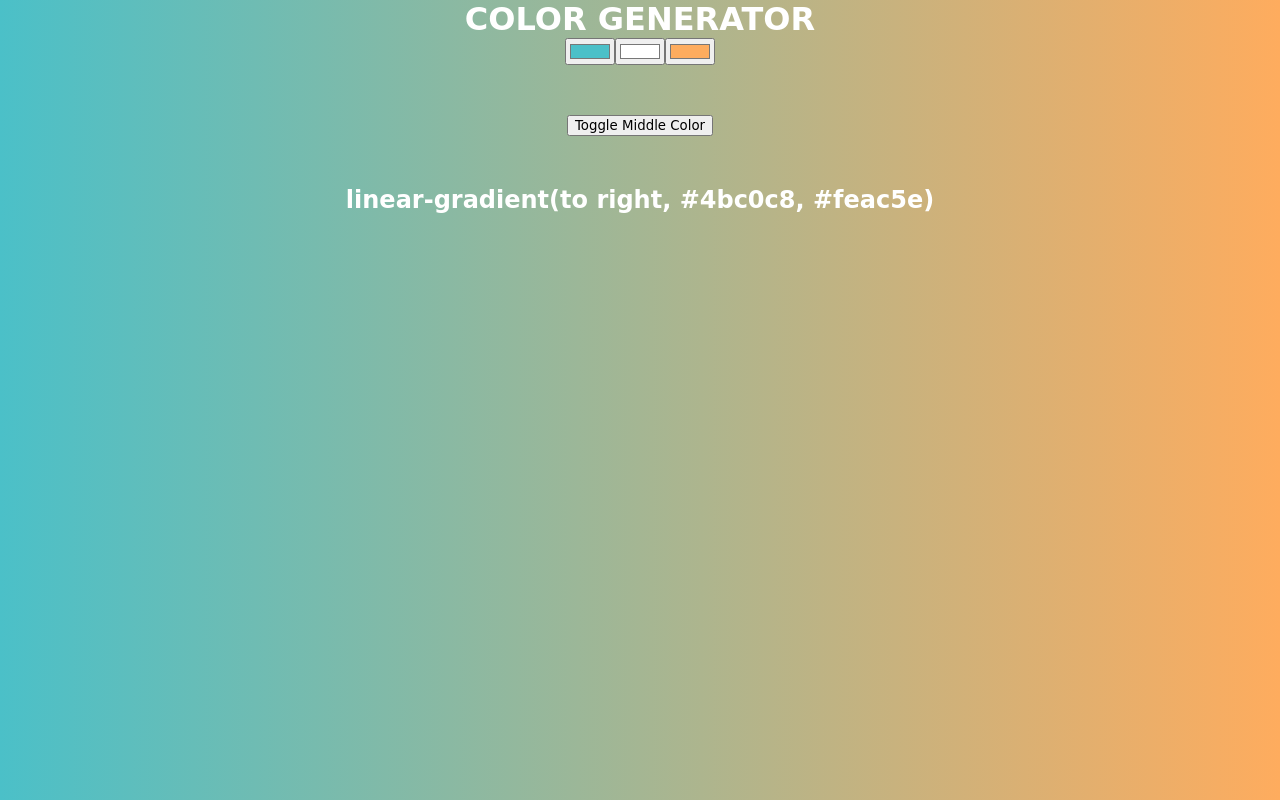
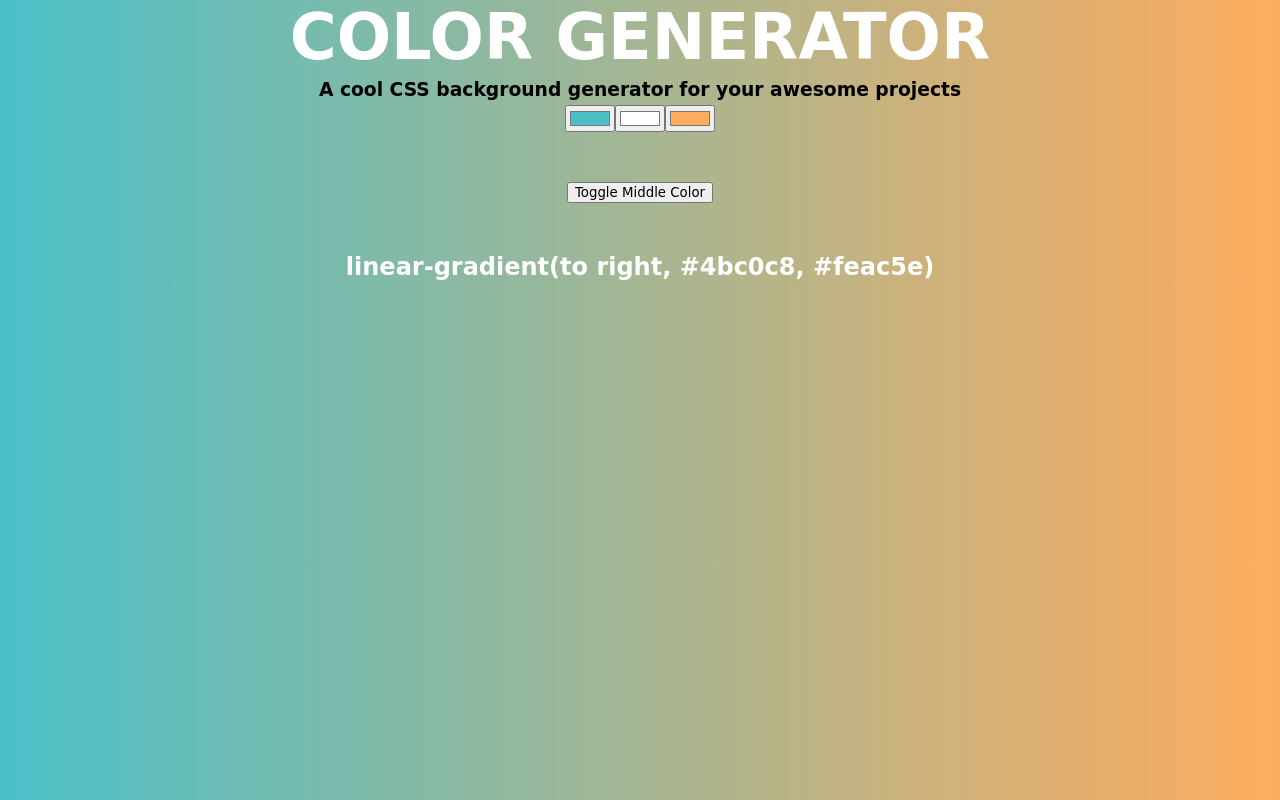
Before and after one commit to vtmpenyana/csscolorgen, a plain HTML site: page index.html in a window 1280 px wide. Both pictures are taken after a click on the button "Toggle Middle Color". Drawn offline with nearby package versions, Linux system fonts and the light colour scheme; a web font is replaced by a local one.

Commit message:
ES6 + code clean up

```diff
--- a/index.html
+++ b/index.html
@@ -2,6 +2,11 @@
 <html>
 <head>
 	<title>Background Generator</title>
+
+	<!-- animate.css -->
+	<head>
+  		<link rel="stylesheet" href="https://cdnjs.cloudflare.com/ajax/libs/animate.css/3.7.2/animate.min.css">
+	</head>
 
 	<!-- fonts -->
 	<link href="https://fonts.googleapis.com/css2?family=Baloo+Paaji+2:wght@400;700&display=swap" rel="stylesheet">
@@ -16,6 +21,9 @@
 	<div class="myContainer">
 		<h1 id="header">Color generator</h1>
 	</div>
+	<div id="slogan">
+		<h3 class="animated bounceInDown">A cool CSS background generator for your awesome projects</h3>
+	</div>
 	<div class="colors">
 		<input id="color1" type="color" value="#4bc0c8" name="">
 		<input id="color2" type="color" value="#c779d0" name="">
@@ -24,7 +32,7 @@
 	<div class="buttons">
 		<button>Toggle Middle Color</button>
 	</div>
-	<h2 class="style">CSS Code will display here</h2>
+	<h2 class="animated flipInY style">CSS Code will display here</h2>
 
 
 
--- a/script.js
+++ b/script.js
@@ -1,12 +1,12 @@
-var color1 = document.getElementById("color1");
-var color2 = document.getElementById("color2");
-var color3 = document.getElementById("color3");
-var output = document.getElementById("output");
-var button = document.getElementsByTagName("button")[0];
-var h2 = document.querySelector(".style");
+const color1 = document.getElementById("color1");
+const color2 = document.getElementById("color2");
+const color3 = document.getElementById("color3");
+let output = document.getElementById("output");
+const button = document.getElementsByTagName("button")[0];
+let h2 = document.querySelector(".style");
 
 
-var isMiddleOff = false;
+let isMiddleOff = false;
 
 button.addEventListener("click", function(){
 	if(isMiddleOff === false){
@@ -21,16 +21,21 @@ button.addEventListener("click", function(){
 })
 
 
-function changeColorValue(event){
-	if(color2.value === "#ffffff"){
-		output.style.background = "linear-gradient(to right, " + color1.value + ", " + color3.value +")";
-		h2.textContent = "linear-gradient(to right, " + color1.value + ", " + color3.value +")";
-	}
-	else{
-		output.style.background = "linear-gradient(to right," + color1.value + " , " + color2.value + ", " + color3.value +")";
-		h2.textContent = "linear-gradient(to right, " + color1.value + ", " + color2.value + ", " + color3.value +")";
-		isMiddleOff = false;
-	}
+const changeColorValue = (event) => {
+	output.style.background = (color2.value === "#ffffff") ? "linear-gradient(to right, " + color1.value + ", " + color3.value +")" :
+	"linear-gradient(to right," + color1.value + " , " + color2.value + ", " + color3.value +")";
+	h2.textContent = (color2.value === "#ffffff") ? "linear-gradient(to right, " + color1.value + ", " + color3.value +")" :
+	"linear-gradient(to right, " + color1.value + ", " + color2.value + ", " + color3.value +")";
+
+	// if(color2.value === "#ffffff"){
+	// 	output.style.background = "linear-gradient(to right, " + color1.value + ", " + color3.value +")";
+	// 	h2.textContent = "linear-gradient(to right, " + color1.value + ", " + color3.value +")";
+	// }
+	// else{
+	// 	output.style.background = "linear-gradient(to right," + color1.value + " , " + color2.value + ", " + color3.value +")";
+	// 	h2.textContent = "linear-gradient(to right, " + color1.value + ", " + color2.value + ", " + color3.value +")";
+	// 	isMiddleOff = false;
+	// }
 }
 
 color1.addEventListener("input", changeColorValue)
--- a/styles.css
+++ b/styles.css
@@ -1,6 +1,6 @@
 * {
 	margin: 0px;
-	transition: all 5s ease;
+	transition: all 0.5s ease;
 	font-family: 'Baloo Paaji 2', cursive;
 }
 
@@ -8,6 +8,11 @@ body {
 	background: #FEAC5E;   fallback for old browsers
 	background: -webkit-linear-gradient(to right, #4BC0C8, #C779D0, #FEAC5E);  /* Chrome 10-25, Safari 5.1-6 */
 	background: linear-gradient(to right, #4BC0C8, #C779D0, #FEAC5E); /* W3C, IE 10+/ Edge, Firefox 16+, Chrome 26+, Opera 12+, Safari 7+ */
+}
+
+#slogan {
+	text-align: center;
+	margin: 5px;
 }
 
 
@@ -31,4 +36,25 @@ body {
 h1 {
 	text-transform: uppercase;
 	color: #FFFFFF;
+	font-size: 4rem;
 }
+
+
+@media (max-width: 575.98px) {
+	h1 {
+		font-size: 2rem;
+	}
+}
+
+// Small devices (landscape phones, less than 768px)
+@media (max-width: 767.98px) { ... }
+
+// Medium devices (tablets, less than 992px)
+@media (max-width: 991.98px) { ... }
+
+// Large devices (desktops, less than 1200px)
+@media (max-width: 1199.98px) {
+	h1 {
+		font-size: 4rem!important;
+	}
+ }
```
